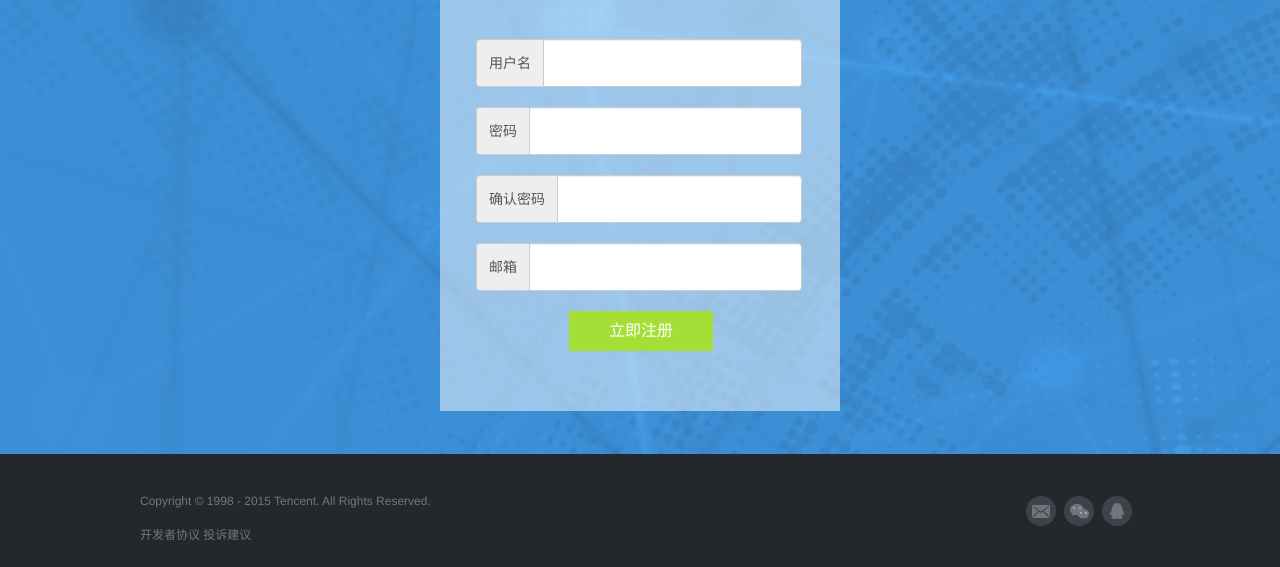
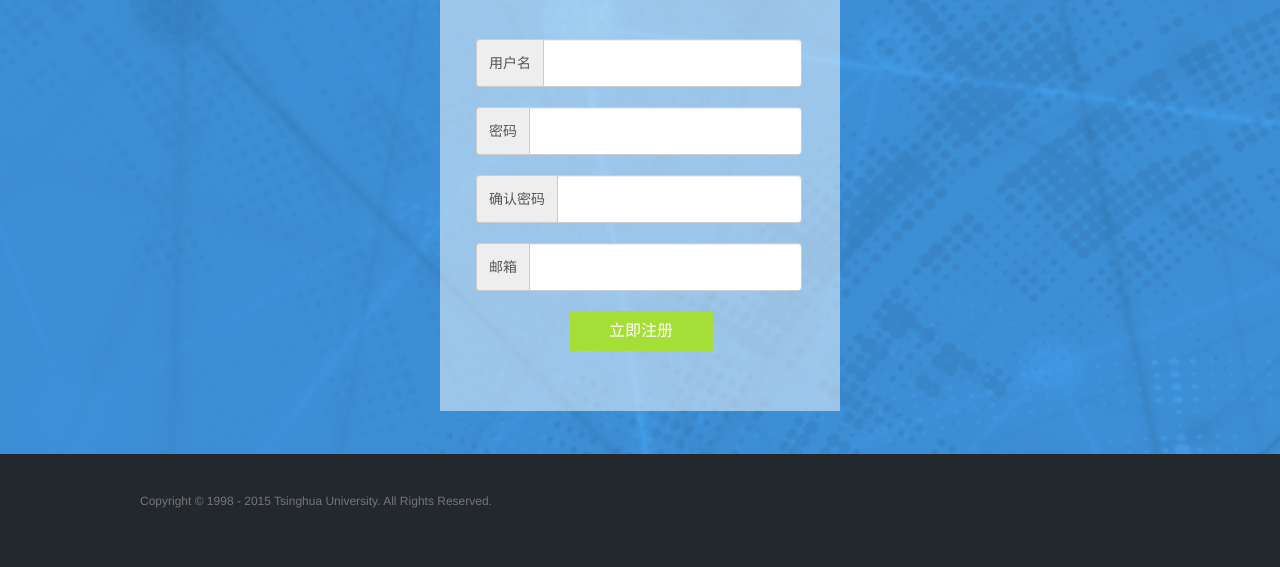
Before and after one commit to glacierck/textplusplus, a Flask app: page /register in a window 1280 px wide. Shown: the part 326-893 px from the top of the page. Run offline with Flask 2, Linux system fonts and the light colour scheme; some libraries are stand-ins or nearby versions.

Commit message:
再简化

```diff
--- a/app/templates/register.html
+++ b/app/templates/register.html
@@ -178,30 +178,13 @@ $(document).ready(function(){
     <div class="header_bg"></div>
   </div>
 
-  <div class="footer">
-    <div class="copyright ui_maxw">
-      <p class="txt">Copyright &copy; 1998 - 2015 Tencent. All Rights Reserved.</p>
-      <p class="txt">
-        <a href="help.html?topic=agreement">开发者协议</a>
-        <a href="http://mail.qq.com/cgi-bin/qm_share?t=qm_mailme&email=Enx_Yk16d35id2BSY2M8cX1-" target="_blank">投诉建议</a>
-      </p>
-
-      <div class="foot_link">
-        <a href="http://mail.qq.com/cgi-bin/qm_share?t=qm_mailme&email=Enx_Yk16d35id2BSY2M8cX1-" target="_blank" class="ico_foot_mail"></a>
-        <a class="ico_foot_wechat">
-          <div class="link_show"> <b class="bar"></b>
-            <p class="tit">扫码关注“腾讯文智”</p>
-            <div class="photo">
-              <img src="images/common/wechat_nlp_new.jpg" alt="扫码关注“腾讯云搜”"></div>
-          </div>
-        </a>
-        <a target="_blank" class="ico_foot_qq"></a>
-      </div>
+<div class="footer">
+  <div class="copyright ui_maxw">
+    <p class="txt">Copyright &copy; 1998 - 2015 Tsinghua University. All Rights Reserved.</p>
+  </div>
+  <div class="scrollUpf">
+        <a style="" title="返回顶部" href="javascript:pageScroll();" id="scrollUp"></a>
     </div>
-    <div class="scrollUpf">
-      <a style="" title="返回顶部" href="javascript:pageScroll();" id="scrollUp"></a>
-    </div>
-  </div>
 </div>
 
 </body>
```
Also changed, not shown: app/templates/login.html (+1 -18 lines), app/templates/console.html (line endings or trailing spaces).
